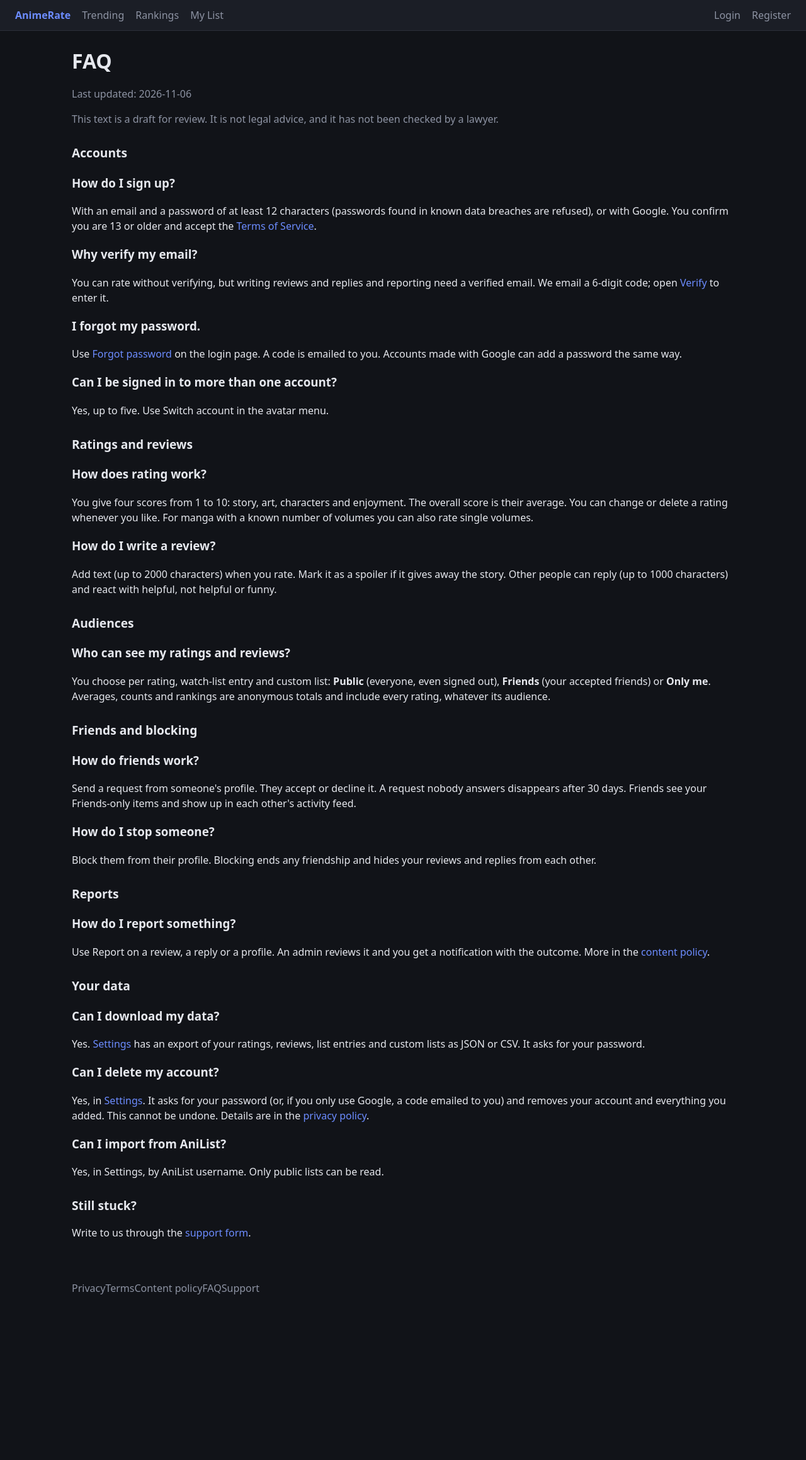
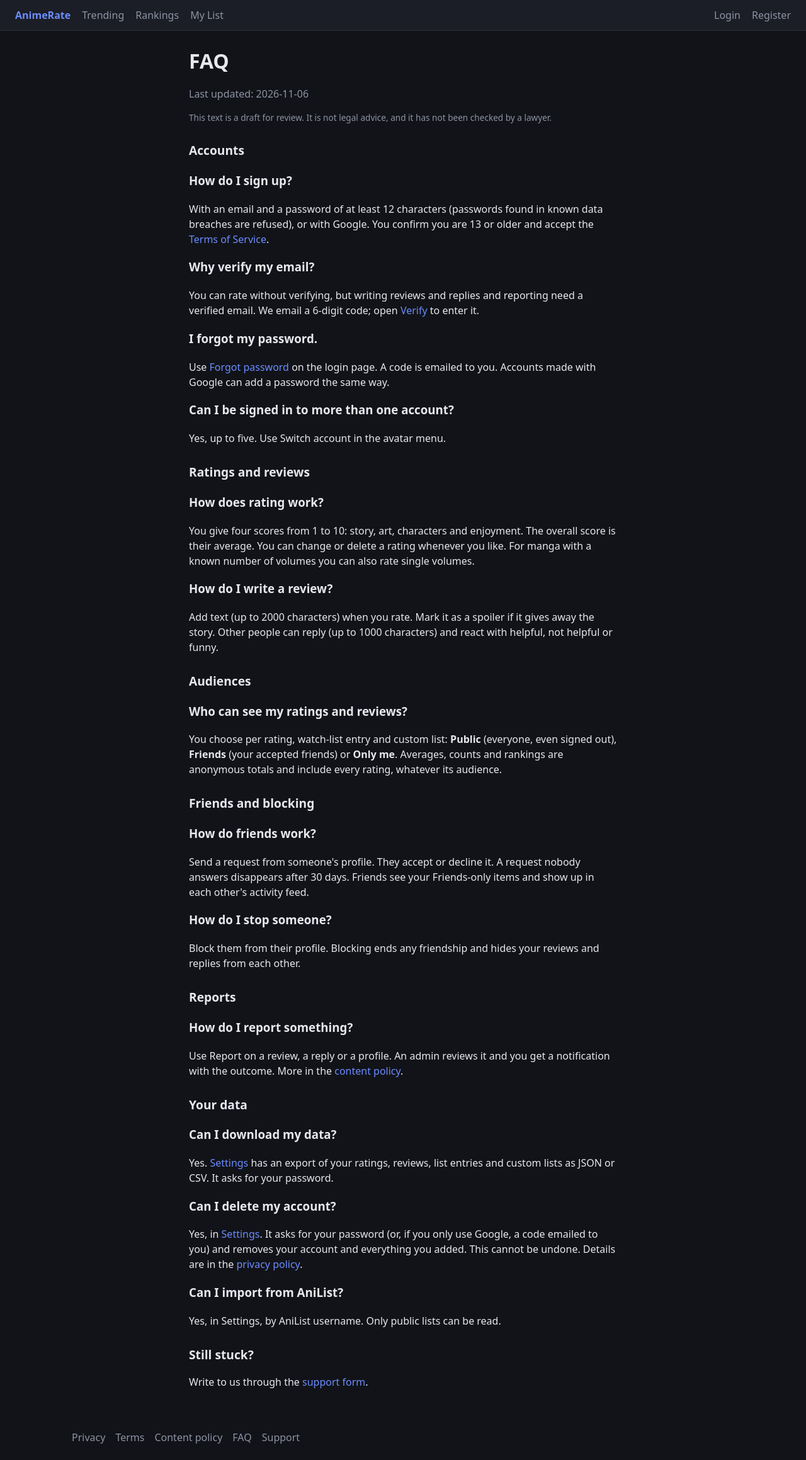
Before and after one commit to trism-prism/anime-rating-platform, a React (Vite) app in the folder web/: page /faq in a window 1280 px wide. Shown: the whole page at 63% size. Before the commit the page ends 2082 px from the top, so only its background shows below. Built offline with nearby package versions, Linux system fonts and the light colour scheme.

Commit message:
Style the legal pages

```diff
--- a/web/src/index.css
+++ b/web/src/index.css
@@ -282,3 +282,11 @@ dialog h3 { margin: 0 0 8px; }
 .profile-rating-main { display: flex; flex-direction: column; gap: 2px; min-width: 0; }
 .profile-ratings li { align-items: flex-start; }
 .review-page { max-width: 720px; }
+
+.legal { max-width: 680px; margin: 0 auto; }
+.legal h2 { margin-top: 28px; }
+.legal li { margin: 4px 0; }
+.legal .hint { font-size: 0.85rem; }
+footer.page { display: flex; flex-wrap: wrap; gap: 16px; }
+.hp { position: absolute; left: -10000px; height: 0; overflow: hidden; }
+.auth-form .check { flex-direction: row; align-items: flex-start; }
```
